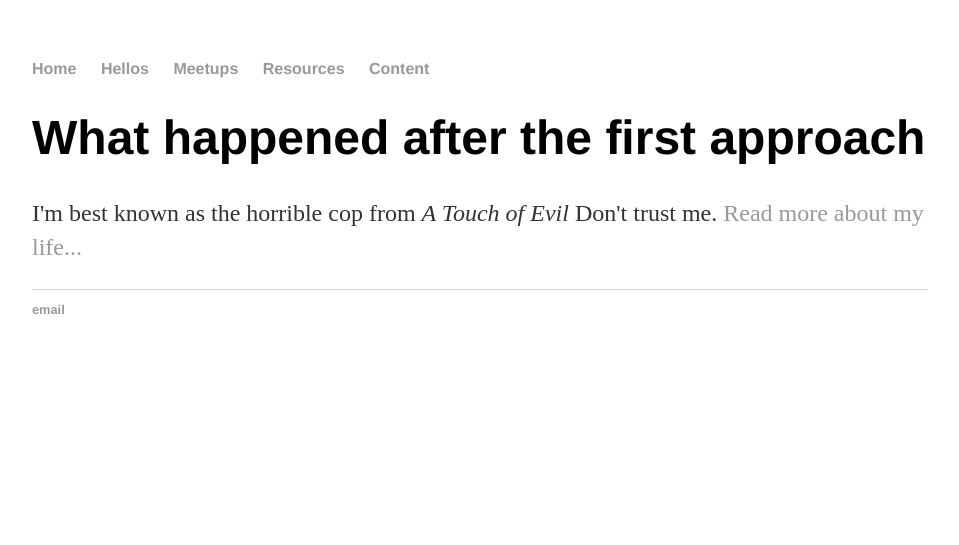
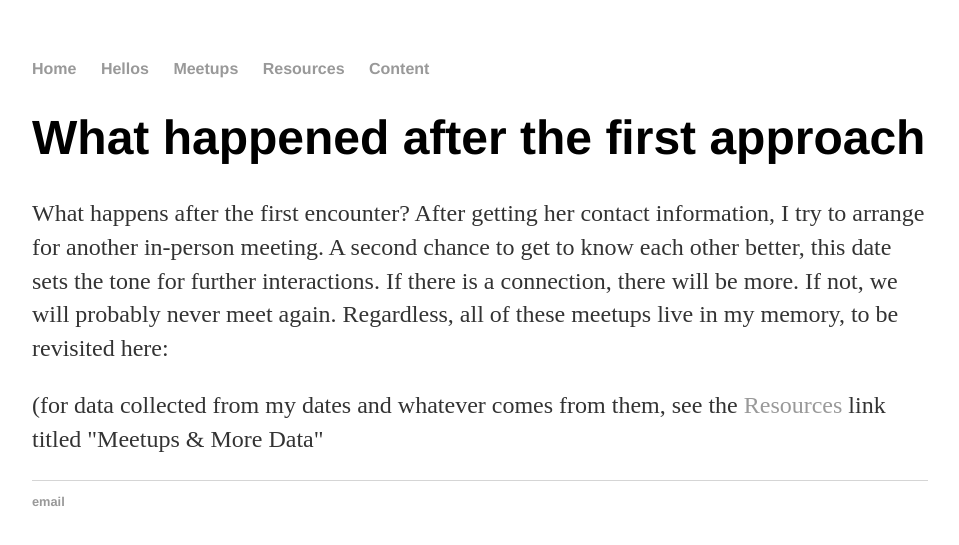
Before and after one commit to ahundredhellos/ahundredhellos.github.io, a Jekyll site: the page built from meetups/index.html, in a window 1280 px wide. Shown: the top 545 px of the page, without its empty margins (160-1119 px from the left). Built offline with Jekyll 4.4.1, drawn with Linux system fonts in a browser that asks for light colours.

Commit message:
Update index.html

```diff
--- a/meetups/index.html
+++ b/meetups/index.html
@@ -4,5 +4,6 @@ title: meetups
 ---
 <div class="blurb">
 	<h1>What happened after the first approach</h1>
-	<p>I'm best known as the horrible cop from <em>A Touch of Evil</em> Don't trust me. <a href="/about">Read more about my life...</a></p>
+<p>What happens after the first encounter? After getting her contact information, I try to arrange for another in-person meeting. A second chance to get to know each other better, this date sets the tone for further interactions. If there is a connection, there will be more. If not, we will probably never meet again. Regardless, all of these meetups live in my memory, to be revisited here:</p>
+<p>(for data collected from my dates and whatever comes from them, see the&nbsp;<a href="https://drive.google.com/open?id=1zqVyzV04NyUf2pporAiUHy0ZcEARwkJIHcr5-ByNWtA">Resources</a>&nbsp;link titled "Meetups &amp; More Data"</p>
 </div><!-- /.blurb -->
```
